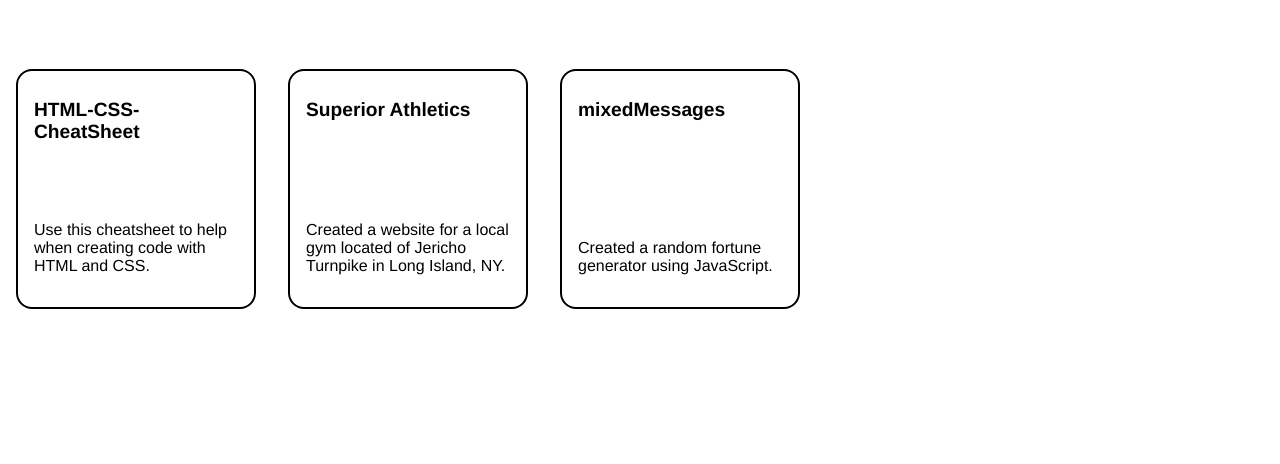
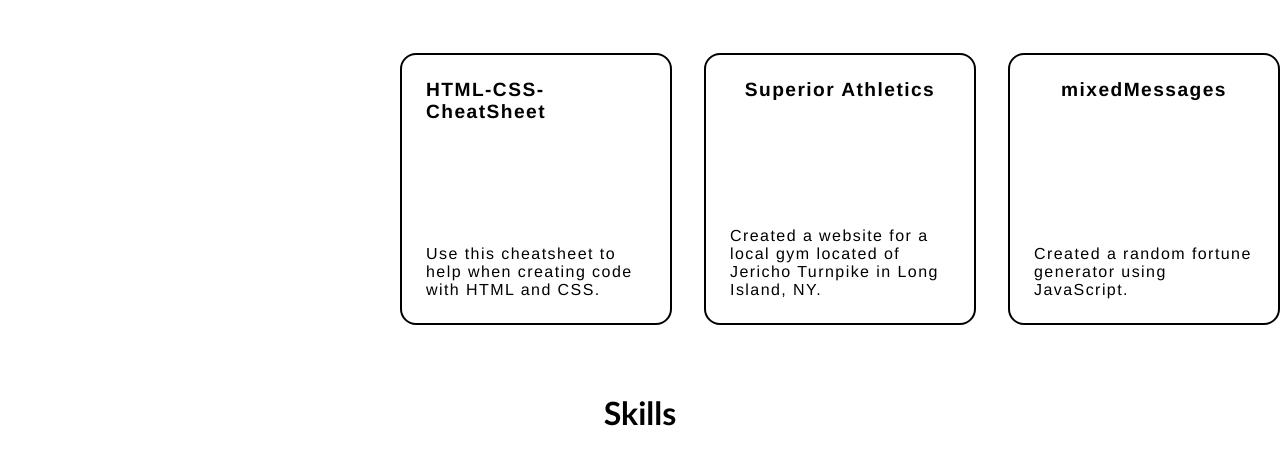
Before and after one commit to josephgiammona/portfolio, a plain HTML site: page index.html in a window 1280 px wide. Shown: the part 663-1127 px from the top of the page. Before the commit the page ends 1012 px from the top, so only its background shows below. Drawn offline with Linux system fonts and the light colour scheme.

Commit message:
updated buttons again!

```diff
--- a/index.html
+++ b/index.html
@@ -33,7 +33,9 @@
 
         <body>
             <div class="aboutMe">
-            <h2>About Me</h2>
+
+                <h2>About Me</h2>
+
             <div class='aboutMeBackground'>
 
                 <div class="imageContainer">
@@ -46,10 +48,12 @@
                     <p class="quote">“Experience is the name everyone gives to their mistakes.” – Oscar Wilde</p>
                 </div>
             </div>
-        </div>
+            </div>
+
+            <h2>Projects</h2>
 
             <div class="projects">
-                <h2>Projects</h2>
+
                 <div class="projectsContainer">
                     <a  href="https://josephgiammona.github.io/HTML-CSS-Cheatsheet/" target="_blank">
                     <div class="project">
@@ -65,7 +69,6 @@
                     </div>
                      </a>
 
-
                 <a href="https://github.com/josephgiammona/mixedMessages" target="_blank">
                     <div class="project">
                     <h3>mixedMessages</h3>
@@ -73,8 +76,18 @@
                 </div>
                 </a>
 
+                <a href="#" target="_blank">
+                    <div class="project">
+                    <h3>more to come...</h3>
+                    <p>More cool projects are on the way!</p>
+                </div>
+                </a>
 
                 </div>
+            </div>
+
+            <div class ="skills">
+                <h2>Skills</h2>
             </div>
 
         </body>
--- a/resources/index.css
+++ b/resources/index.css
@@ -216,13 +216,18 @@ main .bio, .bio p{
     display: flexbox;
     flex: 1;
     margin: auto;
+    overflow:auto;
+
 }
+
+
 
 .projects .projectsContainer{
     display: flex;
     flex: 1;
+    margin-left: 30%;
     align-items: center;
-    width: 100%;
+    width: 70%;
     height: 20rem;
     overflow: scroll;
 
@@ -234,21 +239,23 @@ main .bio, .bio p{
     flex:1;
     align-content: space-between;
     margin: 1rem;
-    min-width: 15rem;
-    max-width: 15rem;
-    min-height: 15rem;
-    max-height: 15rem;
+    min-width: 17rem;
+    max-width: 17rem;
+    min-height: 17rem;
+    max-height: 17rem;
     border: .125rem black solid;
     border-radius: 1rem;
     text-align: left;
     padding: .5rem;
     flex-wrap: wrap;
     font-family: 'Franklin Gothic Medium', 'Arial Narrow', Arial, sans-serif;
+    letter-spacing: .09rem;
+
 }
 
 .project h3, .project p{
-    padding: .5rem;
-    padding-top: 0;
+    padding: 1rem;
+    margin: auto;
 }
 
 .project h3{
```
